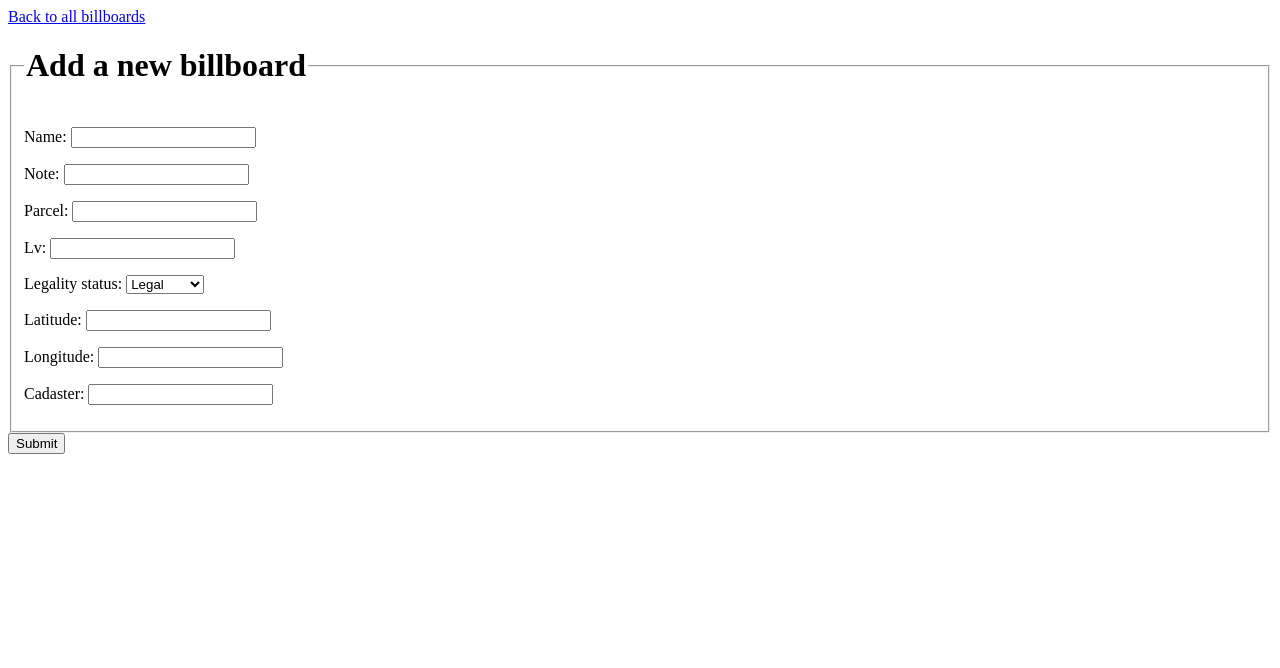
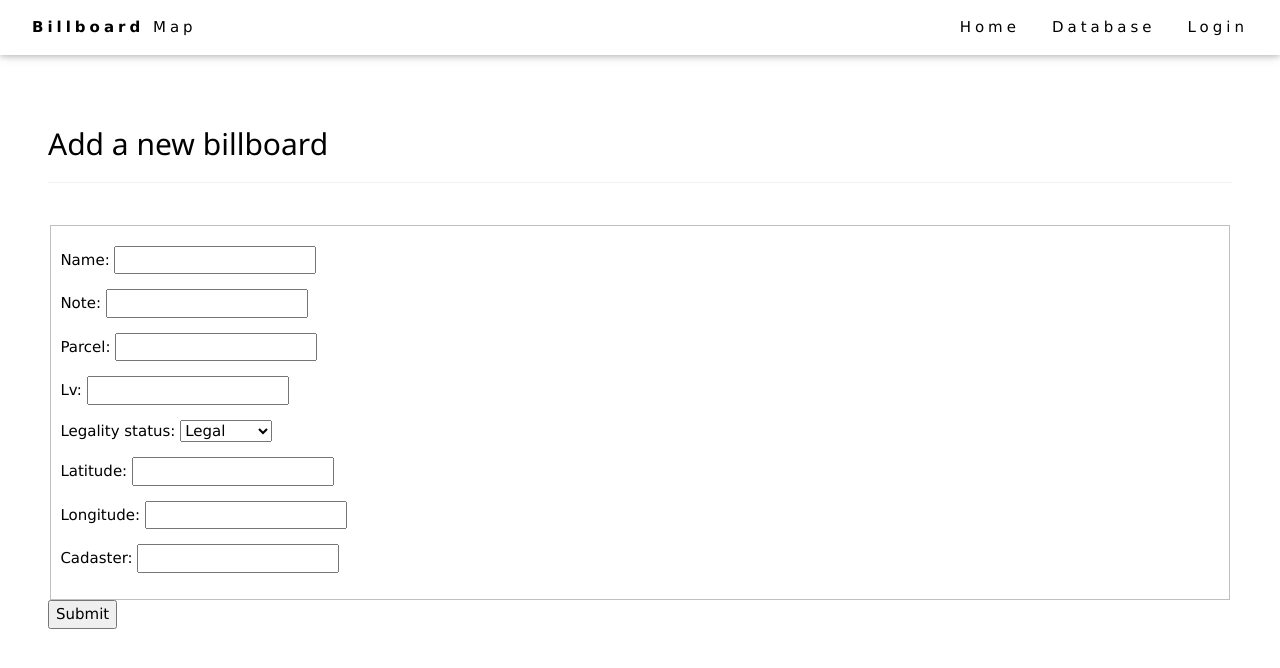
Before and after one commit to Jakub-Svoboda/visual-smog-map, a Django app: page /billboards/create/ in a window 1280 px wide. Shown: the top 668 px of the page. Run offline with Django 4.2, Linux system fonts and the light colour scheme.

Commit message:
Basic FE template

```diff
--- a/visual_smog_map/map/static/map/style.css
+++ /dev/null
@@ -1,3 +0,0 @@
-body {
-    background: rgb(199, 199, 199) ;
-}
--- a/visual_smog_map/map/templates/map/create.html
+++ b/visual_smog_map/map/templates/map/create.html
@@ -1,10 +1,18 @@
-<!-- map/create.html -->
-<a href="{% url 'map:billboards' %}">Back to all billboards</a>
+{% extends 'map/template.html' %}
+{% block title %}My View Title{% endblock %}
+{% block content %}
+    <div class="w3-container w3-padding-32" id="projects">
+        <h2 class="w3-border-bottom w3-border-light-grey w3-padding-16">Add a new billboard</h2>
+    </div>
+    <div class="w3-container">
+        {% comment %} <a href="{% url 'map:billboards' %}">Back to all billboards</a> {% endcomment %}
         <form method="post">
             {% csrf_token %}
             <fieldset>
-        <legend><h1>Add a new billboard</h1></legend>
+                {% comment %} <legend><h1>Add a new billboard</h1></legend> {% endcomment %}
                 {{ form.as_p }}
             </fieldset>
             <input type="submit" value="Submit">
         </form>
+    </div>
+{% endblock %}
--- /dev/null
+++ b/visual_smog_map/map/templates/map/template.html
@@ -0,0 +1,55 @@
+<!DOCTYPE html>
+<html>
+<head>
+<title>W3.CSS Template</title>
+<meta charset="UTF-8">
+<meta name="viewport" content="width=device-width, initial-scale=1">
+<link rel="stylesheet" href="https://www.w3schools.com/w3css/4/w3.css">
+</head>
+<body>
+
+<!-- Navbar (sit on top) -->
+<div class="w3-top">
+  <div class="w3-bar w3-white w3-wide w3-padding w3-card">
+    <a href="#home" class="w3-bar-item w3-button"><b>Billboard</b> Map</a>
+    <!-- Float links to the right. Hide them on small screens -->
+    <div class="w3-right w3-hide-small">
+      <a href="{% url 'map:index' %}" class="w3-bar-item w3-button">Home</a>
+      <a href="{% url 'map:billboards' %}" class="w3-bar-item w3-button">Database</a>
+      <a href="#login" class="w3-bar-item w3-button">Login</a>
+    </div>
+  </div>
+</div>
+
+<!-- Header -->
+<header class="w3-display-container w3-content w3-wide" style="max-width:1500px;" id="home">
+  {% comment %} <img class="w3-image" src="/w3images/architect.jpg" alt="Architecture" width="1500" height="800"> {% endcomment %}
+  <div class="w3-display-middle w3-margin-top w3-center">
+    <h1 class="w3-xxlarge w3-text-white"><span class="w3-padding w3-black w3-opacity-min"><b>Billboard tracker</b></span> <span class="w3-hide-small w3-text-light-grey">Architects</span></h1>
+  </div>
+</header>
+
+<!-- Page content -->
+<div class="w3-content w3-padding" style="max-width:1564px">
+
+    <a href="{% url 'map:billboards' %}">Browse the database of billboards</a>
+    <!-- Project Section -->
+
+    <div class="w3-container w3-padding-32" id="content">
+        {% block content %}{% endblock %}
+    </div>
+
+
+
+
+<!-- End page content -->
+</div>
+
+
+<!-- Footer -->
+{% comment %} <footer class="w3-center w3-black w3-padding-16">
+  <p>Powered by <a href="https://www.w3schools.com/w3css/default.asp" title="W3.CSS" target="_blank" class="w3-hover-text-green">w3.css</a></p>
+</footer> {% endcomment %}
+
+</body>
+</html>
```
Also changed, not shown: visual_smog_map/map/templates/map/billboards.html (+9 -2 lines), visual_smog_map/map/templates/map/detail.html (+10 -2 lines), visual_smog_map/map/templates/map/index.html (+11 -2 lines). Lines whose indentation alone changed are shown as unchanged.
